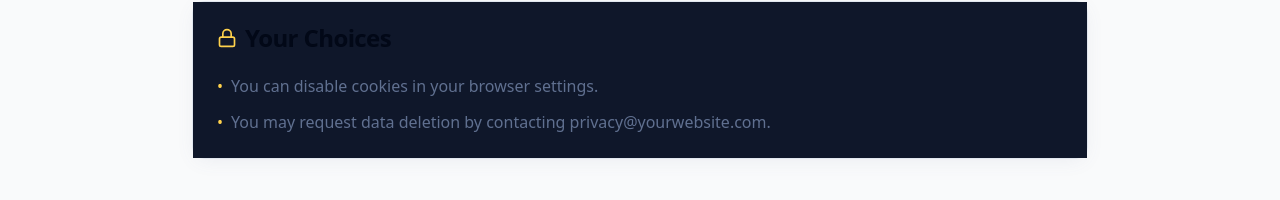
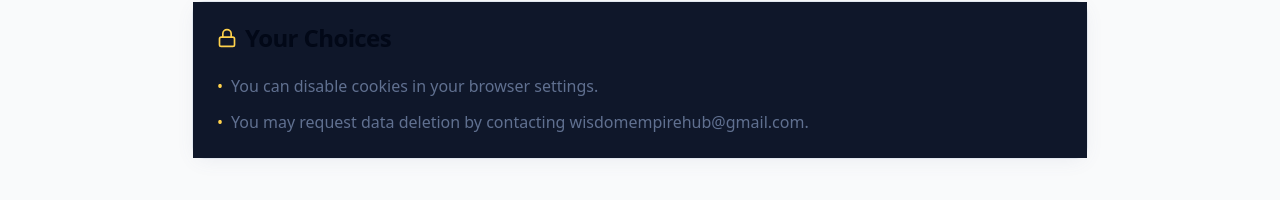
Before and after one commit to moneyisavailablealways-cmyk/wisdomempirehub, a React (Vite) app: page /privacy in a window 1280 px wide. Shown: the part 1117-1317 px from the top of the page. Built offline with nearby package versions, Linux system fonts and the light colour scheme.

Commit message:
Visual edit in Lovable
Edited UI in Lovable

```diff
--- a/src/pages/Privacy.tsx
+++ b/src/pages/Privacy.tsx
@@ -148,7 +148,7 @@ const Privacy = () => {
                   </li>
                   <li className="flex items-start gap-2">
                     <span className="text-wisdom-gold">•</span>
-                    <span>You may request data deletion by contacting privacy@yourwebsite.com.</span>
+                    <span>You may request data deletion by contacting wisdomempirehub@gmail.com.</span>
                   </li>
                 </ul>
               </CardContent>
```
